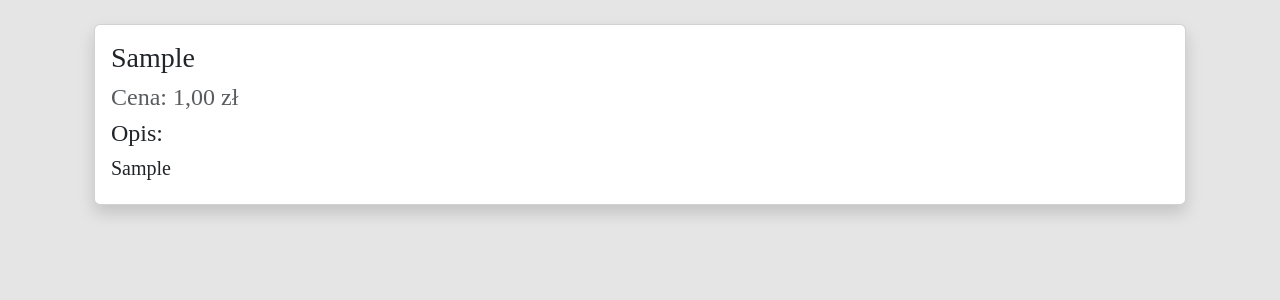
After one commit to JohnWolf12/miniAplikacja, a Django app: page /ogloszenie/1 in a window 1280 px wide. The commit adds this page. Shown: the top 300 px of the page. Run offline with Django 4.2, Linux system fonts and the light colour scheme; tables that the repository leaves empty hold one stand-in row (values such as "Sample post"); some libraries are stand-ins or nearby versions; some web fonts are replaced.

Commit message:
WyswietlanieSzczegolowOgloszenia (#10)

```diff
--- /dev/null
+++ b/aplikacjaogloszeniowa/templates/aplikacjaogloszeniowa/announcement.html
@@ -0,0 +1,21 @@
+{% extends "aplikacjaogloszeniowa/base.html" %}
+
+{% block title %}Ogłoszenie{% endblock %}
+
+{% block content %}
+    <div class="container px-4 mb-5 mt-4">
+        <div class="ogloszenie card shadow mb-4">
+            <div class="card-body">
+                <div class="row">
+                    <div class="col align-self-start">
+                        <p class="h3">{{ ogloszenie.nazwa }}</p>
+                        <p class="text-muted h4">Cena: {{ ogloszenie.cena }} zł</p>
+                        <p class="h4">Opis:</p>
+                        <p class="h5" align="justify">{% if ogloszenie.opis %}{{ ogloszenie.opis|linebreaksbr }}
+                        {% else %}-{% endif %}</p>
+                    </div>
+                </div>
+            </div>
+        </div>
+    </div>
+{% endblock %}
--- a/aplikacjaogloszeniowa/templates/aplikacjaogloszeniowa/index.html
+++ b/aplikacjaogloszeniowa/templates/aplikacjaogloszeniowa/index.html
@@ -50,7 +50,7 @@
                     <div class="card-body">
                         <div class="row">
                             <div class="col align-self-start">
-                                <a class="nazwa card-title h3" href="#">{{ ogloszenie.nazwa }}</a>
+                                <a class="nazwa card-title h3" href="/ogloszenie/{{ogloszenie.id}}">{{ ogloszenie.nazwa }}</a>
                                 <p class="text-muted card-text h4">{{ ogloszenie.cena }} zł</p>
                             </div>
                             <div class="col col-12 align-self-end text-end">
--- a/aplikacjaogloszeniowa/urls.py
+++ b/aplikacjaogloszeniowa/urls.py
@@ -5,4 +5,5 @@ from aplikacjaogloszeniowa import views
 urlpatterns = [
     path('', views.index, name='index'),
     path('dodanieogloszenia/', views.addAnnouncement_view, name="dodanieOgloszenia"),
+    path('ogloszenie/<int:id>', views.announcement_view, name="ogloszenie"),
 ]
--- a/aplikacjaogloszeniowa/views.py
+++ b/aplikacjaogloszeniowa/views.py
@@ -1,5 +1,5 @@
 from django.core.paginator import Paginator
-from django.shortcuts import render, redirect
+from django.shortcuts import render, redirect, get_object_or_404
 
 from aplikacjaogloszeniowa.forms import AnnouncementForm
 from aplikacjaogloszeniowa.models import Kategoria, Ogloszenie
@@ -86,3 +86,11 @@ def addAnnouncement_view(request):
         'addannouncementform': addannouncementform
     }
     return render(request, 'aplikacjaogloszeniowa/announcementAdd.html', context)
+
+
+def announcement_view(request, id):
+    ogloszenie = get_object_or_404(Ogloszenie, pk=id)
+    context = {
+        'ogloszenie': ogloszenie
+    }
+    return render(request, 'aplikacjaogloszeniowa/announcement.html', context)
--- a/miniAplikacja/settings.py
+++ b/miniAplikacja/settings.py
@@ -132,3 +132,5 @@ STATIC_URL = 'static/'
 # https://docs.djangoproject.com/en/4.2/ref/settings/#default-auto-field
 
 DEFAULT_AUTO_FIELD = 'django.db.models.BigAutoField'
+
+USE_THOUSAND_SEPARATOR = True
```
